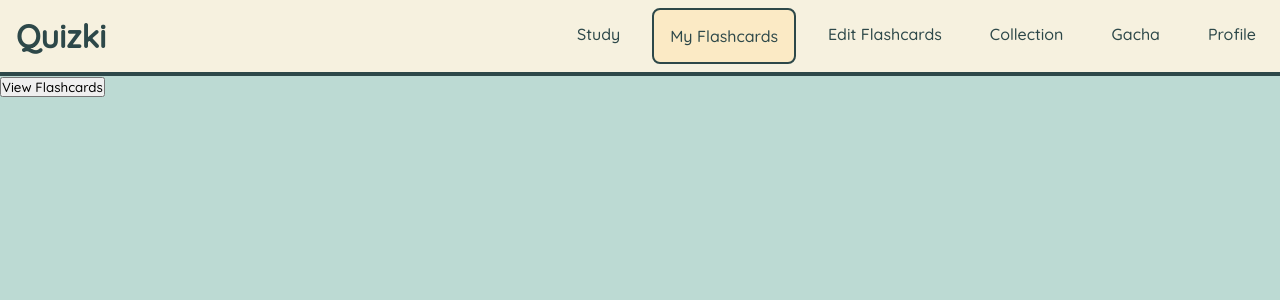
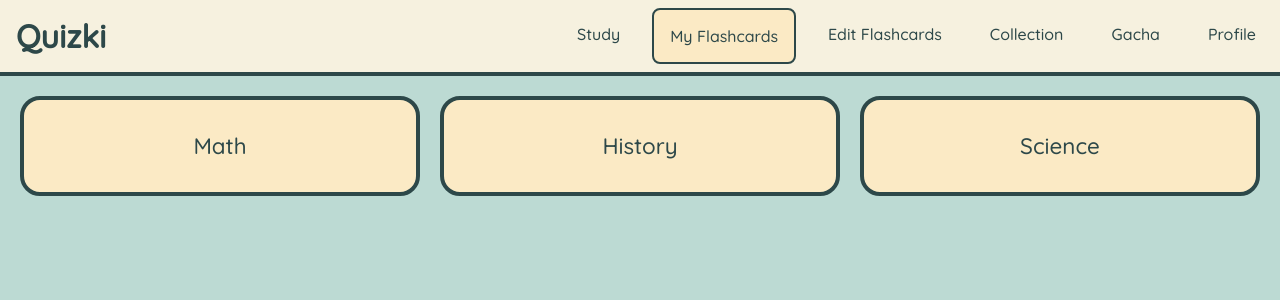
Before and after one commit to jaytan3966/Quizki, a React (Vite) app in the folder client/: page /flashcards in a window 1280 px wide. Shown: the top 300 px of the page. Built offline with nearby package versions, Linux system fonts and the light colour scheme.

Commit message:
new designs and logic changes for flashcards being shown

```diff
--- /dev/null
+++ b/client/src/components/FlashcardList.css
@@ -0,0 +1,26 @@
+.flashcard-groups {
+    display: grid; /* Use CSS Grid for layout */
+    grid-template-columns: repeat(auto-fit, minmax(160px, 1fr)); /* Create responsive columns */
+    gap: 20px; /* Add spacing between buttons */
+    justify-content: center; /* Center the grid horizontally */
+    padding: 20px; /* Add padding around the grid */
+}
+
+.flashcard-groups button {
+    display: block;
+    border: 4px solid #2d4849;
+    border-radius: 20px;
+    background-color: #fbeac5;
+    font-size: 1.4rem;
+    padding: 10px 20px;
+    color: #2d4849;
+    width: 100%; /* Make the button fill the grid cell */
+    height: 100px;
+    text-align: center; /* Center the text inside the button */
+}
+
+.flashcard-groups button:hover {
+    cursor: pointer;
+    background-color: #2d4849;
+    color: white;
+}
--- a/client/src/components/FlashcardList.jsx
+++ b/client/src/components/FlashcardList.jsx
@@ -1,5 +1,6 @@
 import React, { useState } from 'react';
 import Flashcard, { SAMPLE_FLASHCARDS } from './Flashcarddata.jsx'; // Import the Flashcard component and sample data
+import './FlashCardList.css'
 
 const FlashcardList = () => {
   // State to track the selected group of flashcards
@@ -43,7 +44,6 @@ const FlashcardList = () => {
             <button
               key={group} // Unique key for each group button
               onClick={() => handleGroupClick(group)} // Set the selected group when clicked
-              className="group-button" // CSS class for styling the group buttons
             >
               {group} {/* Display the group name */}
             </button>
--- a/client/src/pages/EditCards.css
+++ b/client/src/pages/EditCards.css
@@ -115,3 +115,25 @@ body{
 .create-group-container button:hover {
     background-color: #5a6268;
 }
+
+.view-flashcards-button button{
+    display: block;
+    border: 4px solid #2d4849;
+    border-radius: 20px;
+    background-color: #fbeac5;
+    font-size: 1.4rem;
+    padding: 10px 20px;
+    color: #2d4849;
+    flex: column;
+    width: 160px;
+    height: 100px;
+    margin: auto;
+    margin-top: 10px;
+
+}
+
+.view-flashcards-button button:hover {
+    cursor:pointer;
+    background-color: #2d4849;
+    color: white;
+}
--- a/client/src/pages/EditCards.jsx
+++ b/client/src/pages/EditCards.jsx
@@ -3,6 +3,7 @@ import { useNavigate } from 'react-router-dom'; // Hook for navigation between p
 import FlashcardList from '../components/FlashcardList.jsx'; // Component to display flashcards
 import CreateFlashcard from '../components/CreateFlashcard.jsx'; // Component to create a flashcard
 import './EditCards.css'; // CSS for styling the Create page
+import { SAMPLE_FLASHCARDS } from '../components/Flashcarddata.jsx';
 
 function Create() {
   // State to hold the flashcards
@@ -48,6 +49,9 @@ function Create() {
         <div className="choose-container">
           <h2>What would you like to do?</h2>
           <button onClick={() => setCurrentPage('create-group')}>Create a New Group</button>
+          {/* Conditionally render the text and group list only if there are groups */}
+          {groups.length > 0 && (
+            <>
               <h3>Or choose an existing group:</h3>
               <div className="group-list">
                 {groups.map((group) => (
@@ -62,6 +66,8 @@ function Create() {
                   </button>
                 ))}
               </div>
+            </>
+          )}
         </div>
       )}
 
@@ -91,10 +97,13 @@ function Create() {
       {currentPage === 'list' && <FlashcardList flashcards={flashcards} />}
 
       {/* Button to navigate to the Flashcards page */}
-      <button className="view-flashcards-button" onClick={() => navigate('/flashcards')}>
+      <div className="view-flashcards-button">
+        <button onClick={() => navigate('/flashcards')}>
           View Flashcards
         </button>
       </div>
+    </div>
   );
 }
+
 export default Create;
--- a/client/src/pages/MyFlashcards.css
+++ b/client/src/pages/MyFlashcards.css
@@ -67,3 +67,25 @@ body {
 .flashcard-option:first-child {
   margin-top: 0;
 }
+
+.view-flashcards-button button{
+  display: block;
+  border: 4px solid #2d4849;
+  border-radius: 20px;
+  background-color: #fbeac5;
+  font-size: 1.4rem;
+  padding: 10px 20px;
+  color: #2d4849;
+  flex: column;
+  width: 160px;
+  height: 100px;
+  margin: auto;
+  margin-top: 10px;
+
+}
+
+.view-flashcards-button button:hover {
+  cursor:pointer;
+  background-color: #2d4849;
+  color: white;
+}
--- a/client/src/pages/MyFlashcards.jsx
+++ b/client/src/pages/MyFlashcards.jsx
@@ -1,43 +1,44 @@
 import React, { useState } from 'react';
+import { useNavigate } from 'react-router-dom'; // Hook for navigation
 import FlashcardList from '../components/FlashcardList.jsx'; // Component to display a list of flashcards
 import CreateFlashcard from '../components/CreateFlashcard.jsx'; // Component to create a new flashcard
 import './MyFlashcards.css'; // CSS for styling the Flashcards page
+import { SAMPLE_FLASHCARDS } from '../components/Flashcarddata.jsx';
 
 function Flashcards() {
   // State to hold the sample flashcards
   const [flashcards] = useState(SAMPLE_FLASHCARDS);
 
   // State to track the current page ('list' or 'create')
-  const [currentPage, setCurrentPage] = useState('');
+  const [currentPage, setCurrentPage] = useState('list'); // Default to 'list' to show groups immediately
+
+  // Extract unique groups from the flashcards
+  const groups = [...new Set(flashcards.map((flashcard) => flashcard.group))];
+
+  // Hook to navigate between pages
+  const navigate = useNavigate();
 
   return (
     <div className="app">
-      {/* If the current page is 'list', display the FlashcardList component */}
-      {currentPage === 'list' && <FlashcardList flashcards={flashcards} />}
+      {/* If there are no groups, display a button to navigate to the Edit Flashcards page */}
+      {groups.length === 0 ? (
+        <div className="no-groups">
+          <p>No groups available. Create a new group to get started!</p>
+          <button onClick={() => navigate('/edit-flashcards')} className="edit-flashcards-button">
+            Edit Flashcards
+          </button>
+        </div>
+      ) : (
+        <>
+          {/* If the current page is 'list', display the FlashcardList component */}
+          {currentPage === 'list' && <FlashcardList flashcards={flashcards} />}
 
-      {/* If the current page is 'create', display the CreateFlashcard component */}
-      {currentPage === 'create' && <CreateFlashcard addFlashcard={flashcards} />}
-
-      {/* If the current page is not 'list', show the "View Flashcards" button */}
-      {currentPage !== 'list' && (
-        <button onClick={() => setCurrentPage('list')}>View Flashcards</button>
+          {/* If the current page is 'create', display the CreateFlashcard component */}
+          {currentPage === 'create' && <CreateFlashcard addFlashcard={flashcards} />}
+        </>
       )}
     </div>
   );
 }
 
-// Sample flashcards data
-const SAMPLE_FLASHCARDS = [
-  {
-    id: 1, // Unique identifier for the flashcard
-    question: 'What is 2 + 2?', // Question displayed on the front of the flashcard
-    answer: '4', // Answer displayed on the back of the flashcard
-  },
-  {
-    id: 2, // Unique identifier for the flashcard
-    question: 'Question 2', // Placeholder question
-    answer: 'Answer', // Placeholder answer
-  }
-];
-
 export default Flashcards;
--- a/package.json
+++ b/package.json
@@ -1,5 +1,8 @@
 {
   "dependencies": {
+    "bootstrap": "^5.3.5",
+    "motion": "^12.6.3",
+    "react-bootstrap": "^2.10.9",
     "react-icons": "^5.5.0",
     "react-router-dom": "^7.5.0"
   }
```
Also changed, not shown: 1 other file (tests, documents, lock files or other folders). Lines whose indentation alone changed are shown as unchanged.
